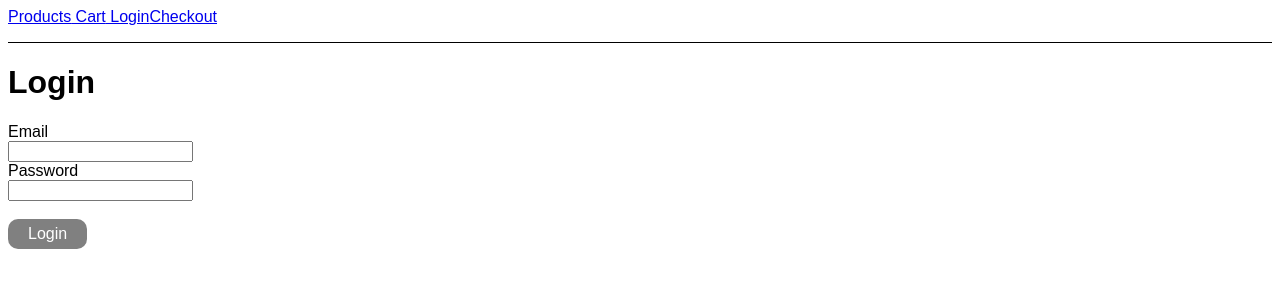
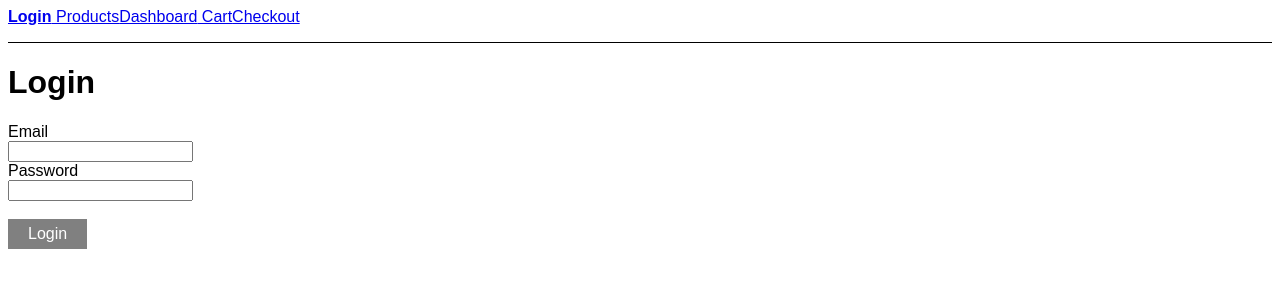
Before and after one commit to FrediWa/Scalperz-Store, a React (Create React App) app: page /login in a window 1280 px wide. Shown: the top 300 px of the page. Built offline with nearby package versions, Linux system fonts and the light colour scheme.

Commit message:
Routes (#19)
* creating public and private routes

* adding private and public routes

```diff
--- a/package.json
+++ b/package.json
@@ -10,6 +10,7 @@
     "bootstrap": "^5.1.3",
     "react": "^17.0.2",
     "react-bootstrap": "^2.1.2",
+    "react-cookie": "^4.1.1",
     "react-dom": "^17.0.2",
     "react-router-dom": "^6.2.1",
     "react-scripts": "5.0.0",
--- a/src/App.css
+++ b/src/App.css
@@ -33,6 +33,15 @@ html{
   color: #61dafb;
 }
 
+/* NAVLINK style */
+.is-active {
+  font-weight: bold;
+}
+
+.not-active {
+  font-weight: normal;
+}
+
 @keyframes App-logo-spin {
   from {
     transform: rotate(0deg);
--- a/src/App.js
+++ b/src/App.js
@@ -1,12 +1,44 @@
-import React, {Component} from 'react';
-import { BrowserRouter, Link, Routes, Route, Switch} from 'react-router-dom'
+import React, {Component, useState, useEffect} from 'react';
+import { BrowserRouter, Link, Routes, Route, Switch, useNavigate, Navigate, NavLink, } from 'react-router-dom'
 import './App.css';
 import Pages from './routes';
+import { Button} from 'react-bootstrap';
+import { getToken, removeUserSession } from "./Utils/Common";
 
 
 const [Cart, Checkout, Products, Login, Dashboard ] = Pages
 
+function PrivateRoute({ children }) {
+  const auth = getToken();
+  return auth ? children : <Navigate to="/login" />;
+}
+
+function PublicRoute({ children }) {
+  const auth = getToken();
+  return !auth ? children : <Navigate to="/dashboard" />;
+}
+
 function App() {
+  const [isLogged, setisLogged] = useState(false);
+
+  useEffect(() => {
+    checkStorage();
+    return () => {};
+  }, [isLogged]);
+
+  function checkStorage() {
+    if (getToken()) {
+      setisLogged(true);
+    } else {
+      setisLogged(false);
+    }
+  }
+
+  const logout = () => {
+    removeUserSession();
+    setisLogged(false);
+  };
+
   return (
     <BrowserRouter>
       <nav
@@ -15,18 +47,56 @@ function App() {
           paddingBottom: "1rem"
         }}
       >
+        {!isLogged ? (
+          <NavLink to="/login" className={({ isActive }) => "is-active" + (isActive ? " activated" : "not-active")} > Login</NavLink>
+        ) : (
+          <Button onClick={logout} color="inherit">Logout</Button>
+        )}
 
-        <Link to="/products"> Products</Link>
-        <Link to="/cart"> Cart</Link>
-        <Link to="/login"> Login</Link>
-        <Link to="/checkout">Checkout</Link>
+        <NavLink to="/products" className={({ isActive }) => "is-active" + (isActive ? " activated" : "not-active")}> Products</NavLink>
+        <NavLink to="/dashboard" className={({ isActive }) => "is-active" + (isActive ? " activated" : "not-active")}>Dashboard</NavLink >
+        <NavLink  to="/cart"  className={({ isActive }) => "is-active" + (isActive ? " activated" : "not-active")}> Cart</NavLink >
+        <NavLink  to="/checkout"  className={({ isActive }) => "is-active" + (isActive ? " activated" : "not-active")}>Checkout</NavLink >
+
+
+
+
       </nav>
+
       <Routes>
+        <Route
+          path="login"
+          element={
+            <PublicRoute>
+              <Login />
+            </PublicRoute>
+          }
+        />
         <Route path="products" element={<Products />}/>
-        <Route path="cart" element={<Cart />}/>
-        <Route path="login" element={<Login />}/>
-        <Route path="dashboard" element={<Dashboard />}/>
-        <Route path="checkout" element={<Checkout />}/>
+        <Route
+          path="dashboard"
+          element={
+            <PrivateRoute>
+              <Dashboard />
+            </PrivateRoute>
+          }
+        />
+        <Route
+          path="cart"
+          element={
+            <PrivateRoute>
+              <Cart />
+            </PrivateRoute>
+          }
+        />
+        <Route
+          path="checkout"
+          element={
+            <PrivateRoute>
+              <Checkout />
+            </PrivateRoute>
+          }
+        />
       </Routes>
     </BrowserRouter>
   );
--- a/src/Utils/Common.js
+++ b/src/Utils/Common.js
@@ -6,6 +6,6 @@
     sessionStorage.setItem('accessToken', token);
   }
 
-    export const removeUserSession = () => {
-      sessionStorage.removeItem('accessToken');
-    }
+  export const removeUserSession = () => {
+    sessionStorage.removeItem('accessToken');
+  }
--- a/src/routes/Dashboard.js
+++ b/src/routes/Dashboard.js
@@ -5,15 +5,16 @@ import { removeUserSession } from '../Utils/Common';
 function Dashboard(props) {
   const navigate = useNavigate();
 
-  const handleLogout = () => {
+  /*const handleLogout = () => {
     removeUserSession();
     navigate('/login');
-  }
+       <input className="button" type="button" onClick={handleLogout} value="Logout" />
+  }*/
 
   return (
     <div>
       <h1>Welcome to your dashboard</h1><br /><br />
-      <input className="button" type="button" onClick={handleLogout} value="Logout" />
+
     </div>
   );
 }
--- a/src/routes/Login.js
+++ b/src/routes/Login.js
@@ -15,14 +15,14 @@ const Login = (props) => {
     const handleLogin = () => {
         setError(null);
         setLoading(true);
-
         axios.post("https://cna22-user-service.herokuapp.com/users/login", {
                 email: email,
                 password: password
     }).then(response => {
         setLoading(false);
         setUserSession(response.data.accessToken);
-        navigate("/dashboard")
+        navigate('/dashboard');
+        //<Navigate to="/dashboard" />;
         //console.log("response >>>>" , response);
     }).catch(error => {
         setLoading(false);
--- a/src/routes/styles/Login.css
+++ b/src/routes/styles/Login.css
@@ -13,6 +13,27 @@
     text-decoration: none;
     display: inline-block;
     font-size: 16px;
-    border-radius: 10px;
     cursor: pointer;
   }
+
+/*
+.login-button{
+    border: black;
+    color: black;
+    padding: 11px 28px;
+    text-align: center;
+    text-decoration: none;
+    display: inline-block;
+    font-size: 16px;
+    margin: 4px 2px;
+    transition-duration: 0.4s;
+    cursor: pointer;
+    background-color: white;
+    color: black;
+    border: 2px solid #008CBA;
+}
+
+.login-button:hover {
+    background-color: #008CBA;
+    color: white;
+  }*/
```
Also changed, not shown: 1 other file (tests, documents, lock files or other folders).
